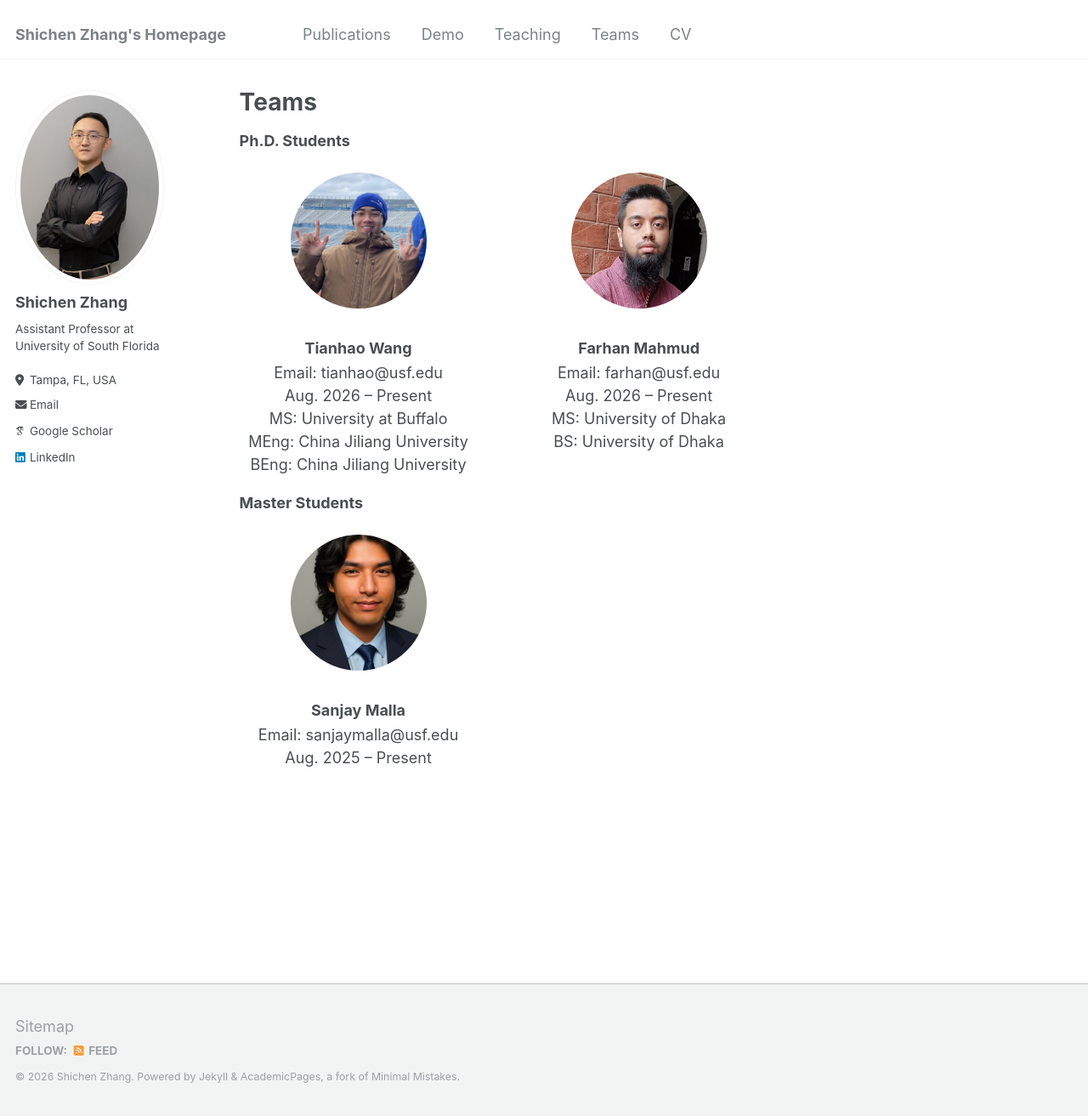
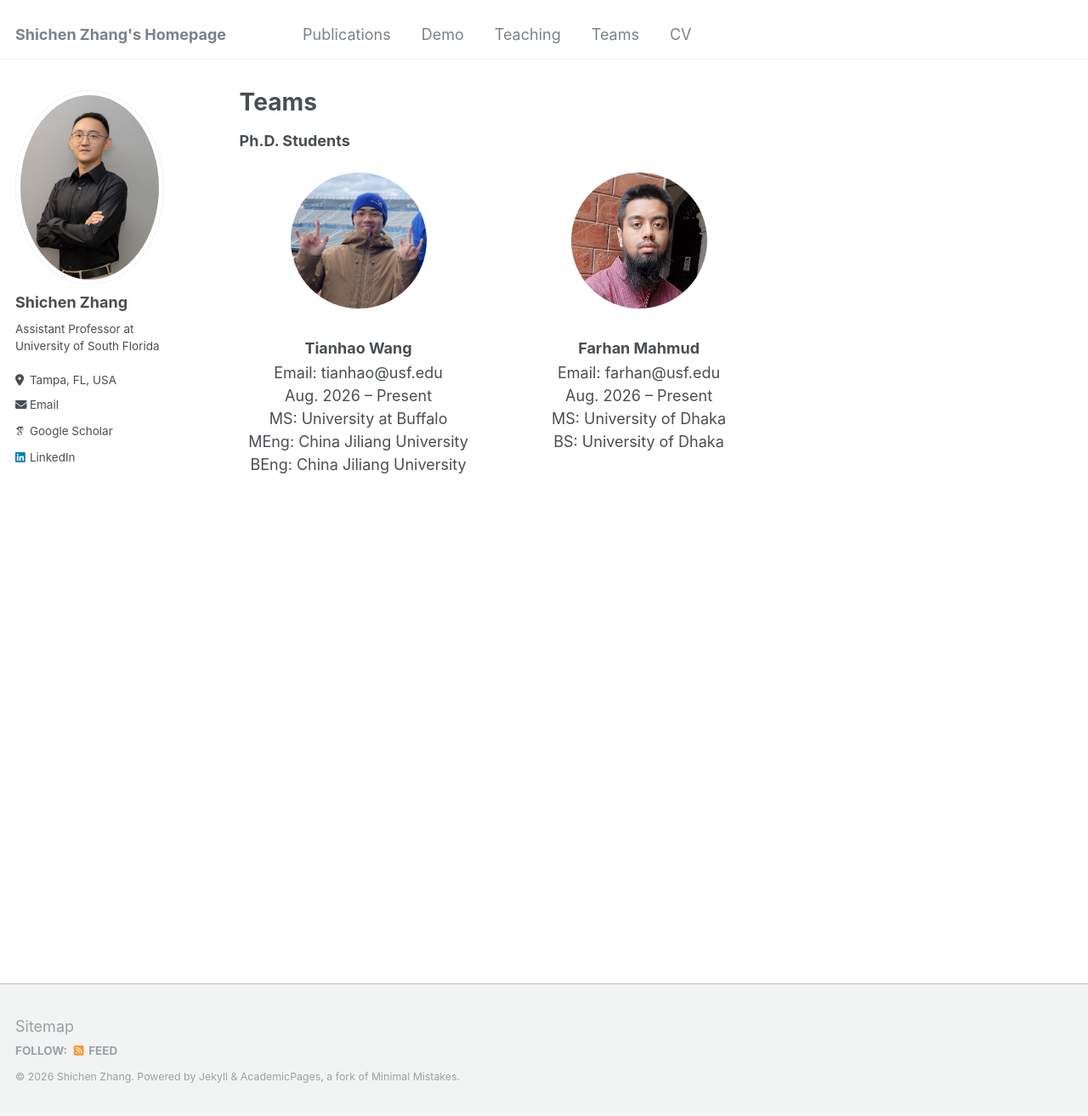
Before and after one commit to sczhang6/sczhang6.github.io, a Jekyll site: the page built from _pages/Teams.md, in a window 1280 px wide and 1313 px high. Shown: the whole window at 85% size. Built offline with Jekyll 4.4.1, drawn with Linux system fonts in a browser that asks for light colours; some web fonts are replaced.

Commit message:
Teams updated

```diff
--- a/_pages/Teams.md
+++ b/_pages/Teams.md
@@ -33,16 +33,3 @@ author_profile: true
   </div>
 
 </div>
-
-**Master Students**
-<div style="display: flex; flex-wrap: wrap; gap: 50px;">
-
-  <div style="width: 280px; text-align: center;">
-    <img src="/images/Headshot_sanjay.png"
-         style="width: 160px; height: 160px; object-fit: cover; border-radius: 50%;">
-
-    <h3 style="margin-bottom: 5px;">Sanjay Malla</h3>
-    Email: sanjaymalla@usf.edu<br>
-    Aug. 2025 – Present<br>
-
-  </div>
```
Also changed, not shown: 1 other file.
